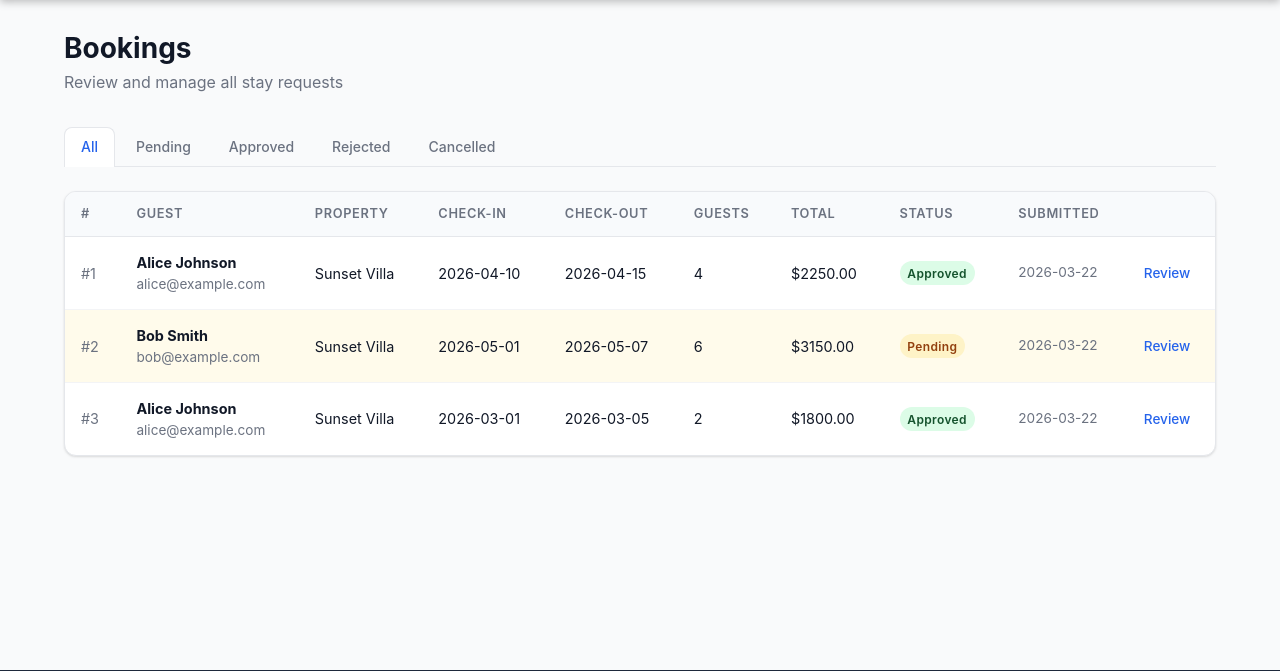
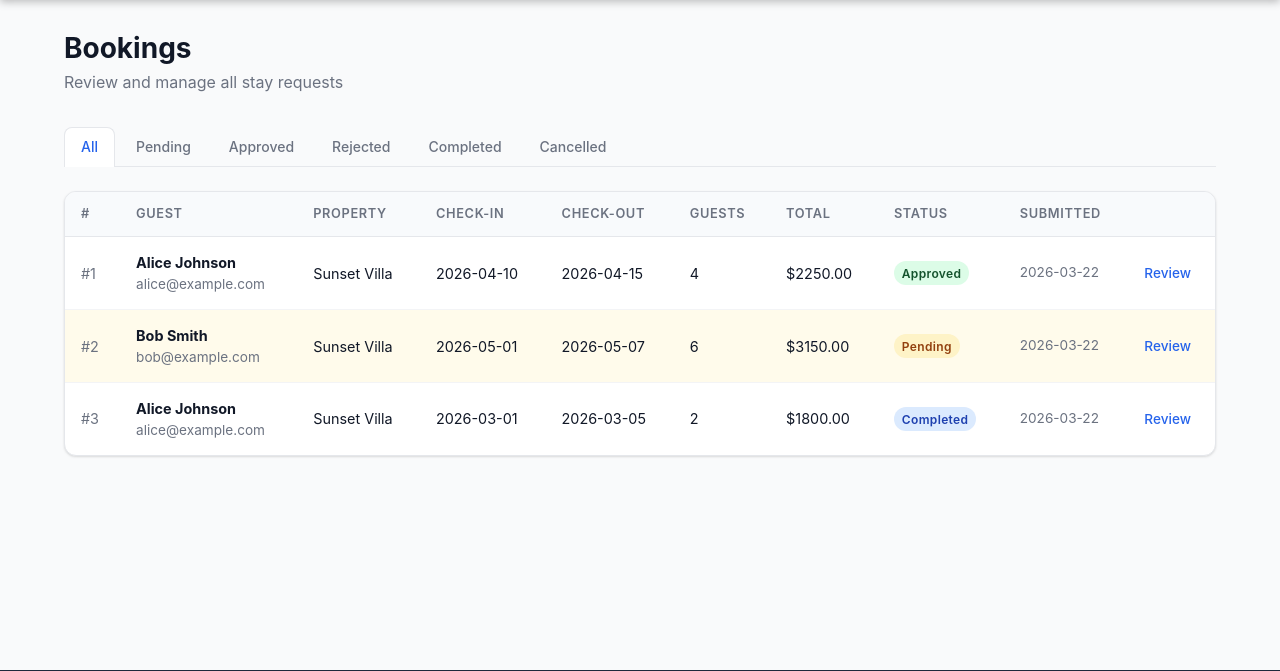
Before and after one commit to nm90/booking-site-mar17, a Flask app: page /admin/bookings in a window 1280 px wide. Shown: the part 60-731 px from the top of the page. Run offline with Flask 3, Linux system fonts and the light colour scheme; the visitor is signed in with stand-in values (Sample User, id 1); data comes from the database, SQL or seed files in the repository; parts of the project's set-up code (start-up, migrations or seed data) failed here and were passed over; some libraries are stand-ins or nearby versions.

Commit message:
feat: add completed booking status and enforce review eligibility (#11)
Bookings auto-transition to 'completed' after checkout date via a
before_request hook. Reviews can only be left on completed bookings,
not future approved stays.

Co-Authored-By: Claude Opus 4.6 <noreply@anthropic.com>

```diff
--- a/backend/app.py
+++ b/backend/app.py
@@ -164,6 +164,16 @@ init_database()
 
 
 # ============================================================================
+# AUTO-COMPLETE BOOKINGS
+# ============================================================================
+from backend.models.booking import Booking
+
+@app.before_request
+def auto_complete_bookings():
+    Booking.transition_completed()
+
+
+# ============================================================================
 # ROOT ROUTE
 # ============================================================================
 @app.route('/')
--- a/backend/controllers/portal_controller.py
+++ b/backend/controllers/portal_controller.py
@@ -169,8 +169,8 @@ def reviews_new(booking_id):
         flash('Booking not found.', 'error')
         return redirect(url_for('portal.bookings_index'))
 
-    if booking['status'] != 'approved':
-        flash('You can only review approved bookings.', 'error')
+    if booking['status'] != 'completed':
+        flash('You can only review completed stays.', 'error')
         return redirect(url_for('portal.bookings_show', booking_id=booking_id))
 
     return render_template('feedback/new.html', booking=booking)
--- a/backend/database/schema.sql
+++ b/backend/database/schema.sql
@@ -53,7 +53,7 @@ CREATE TABLE IF NOT EXISTS bookings (
     start_date DATE NOT NULL,
     end_date DATE NOT NULL,
     status TEXT NOT NULL DEFAULT 'pending'
-        CHECK (status IN ('pending', 'approved', 'rejected', 'cancelled')),
+        CHECK (status IN ('pending', 'approved', 'rejected', 'cancelled', 'completed')),
     total_price REAL NOT NULL DEFAULT 0,
     guests INTEGER NOT NULL DEFAULT 1,
     special_requests TEXT,
--- a/backend/database/seed.py
+++ b/backend/database/seed.py
@@ -88,7 +88,7 @@ def insert_seed_data():
 
         conn.execute("""
             INSERT INTO bookings (user_id, property_id, start_date, end_date, status, total_price, guests)
-            VALUES (2, 1, '2026-03-01', '2026-03-05', 'approved', 1800.00, 2)
+            VALUES (2, 1, '2026-03-01', '2026-03-05', 'completed', 1800.00, 2)
         """)
 
         # Review
--- a/backend/models/booking.py
+++ b/backend/models/booking.py
@@ -19,16 +19,18 @@ class Booking:
     Booking model for managing stay reservations.
 
     Lifecycle: pending → approved / rejected
-                        → cancelled (by customer or admin)
+                        → completed (auto, after checkout)
+                        → cancelled (by customer or admin, before completion)
     """
 
-    VALID_STATUSES = ['pending', 'approved', 'rejected', 'cancelled']
+    VALID_STATUSES = ['pending', 'approved', 'rejected', 'cancelled', 'completed']
 
     ALLOWED_TRANSITIONS = {
         'pending': ['approved', 'rejected'],
-        'approved': ['cancelled'],
+        'approved': ['cancelled', 'completed'],
         'rejected': [],
         'cancelled': [],
+        'completed': [],
     }
 
     @staticmethod
@@ -85,7 +87,7 @@ class Booking:
         """
         query = """
             SELECT id FROM bookings
-            WHERE status IN ('pending', 'approved')
+            WHERE status IN ('pending', 'approved', 'completed')
             AND property_id = ?
             AND start_date < ?
             AND end_date > ?
@@ -273,6 +275,15 @@ class Booking:
         return Booking.get_by_id(booking_id, include_relations=True)
 
     @staticmethod
+    def transition_completed():
+        """Auto-transition approved bookings past checkout to 'completed'."""
+        execute_query(
+            """UPDATE bookings SET status='completed', updated_at=CURRENT_TIMESTAMP
+               WHERE status='approved' AND end_date <= date('now')""",
+            commit=True
+        )
+
+    @staticmethod
     def cancel(booking_id: int, user_id: int) -> Optional[Dict]:
         """
         Cancel a booking (customer action).
--- a/backend/models/review.py
+++ b/backend/models/review.py
@@ -60,8 +60,8 @@ class Review:
         if not booking:
             raise ValueError("Booking not found or does not belong to you")
 
-        if booking['status'] not in ['approved']:
-            raise ValueError("You can only review approved bookings")
+        if booking['status'] not in ['completed']:
+            raise ValueError("You can only review completed stays")
 
         # Check not already reviewed
         existing = execute_query(
--- a/backend/static/css/main.css
+++ b/backend/static/css/main.css
@@ -332,6 +332,7 @@ footer a { color: rgba(255,255,255,.75); }
 .badge-approved  { background: var(--success-light); color: #14532d; }
 .badge-rejected  { background: var(--danger-light);  color: #7f1d1d; }
 .badge-cancelled { background: #f3f4f6; color: #6b7280; }
+.badge-completed { background: #dbeafe; color: #1e40af; }
 
 .badge-status-active    { background: var(--success-light); color: #14532d; }
 .badge-status-suspended { background: var(--danger-light);  color: #7f1d1d; }
--- a/backend/templates/admin/bookings.html
+++ b/backend/templates/admin/bookings.html
@@ -19,6 +19,8 @@
        class="filter-tab {% if current_status == 'approved' %}active{% endif %}">Approved</a>
     <a href="?status=rejected"
        class="filter-tab {% if current_status == 'rejected' %}active{% endif %}">Rejected</a>
+    <a href="?status=completed"
+       class="filter-tab {% if current_status == 'completed' %}active{% endif %}">Completed</a>
     <a href="?status=cancelled"
        class="filter-tab {% if current_status == 'cancelled' %}active{% endif %}">Cancelled</a>
 </div>
--- a/backend/templates/bookings/show.html
+++ b/backend/templates/bookings/show.html
@@ -66,12 +66,12 @@
                 </form>
             {% endif %}
 
-            {% if booking.status == 'approved' and not already_reviewed %}
+            {% if booking.status == 'completed' and not already_reviewed %}
                 <a href="{{ url_for('portal.reviews_new', booking_id=booking.id) }}"
                    class="btn btn-outline">✍️ Leave a Review</a>
             {% endif %}
 
-            {% if booking.status == 'approved' %}
+            {% if booking.status in ['approved', 'completed'] %}
                 <a href="{{ url_for('portal.adventures_new') }}?booking_id={{ booking.id }}"
                    class="btn btn-outline">🏄 Book an Adventure</a>
             {% endif %}
@@ -85,6 +85,7 @@
                 <li><span class="badge badge-pending">pending</span> Awaiting host review</li>
                 <li><span class="badge badge-approved">approved</span> Your stay is confirmed</li>
                 <li><span class="badge badge-rejected">rejected</span> Dates unavailable</li>
+                <li><span class="badge badge-completed">completed</span> Stay finished — leave a review!</li>
                 <li><span class="badge badge-cancelled">cancelled</span> Booking cancelled</li>
             </ul>
         </div>
--- a/backend/templates/portal/dashboard.html
+++ b/backend/templates/portal/dashboard.html
@@ -14,6 +14,7 @@
 <div class="stats-row">
     {% set pending = bookings | selectattr('status', 'eq', 'pending') | list %}
     {% set approved = bookings | selectattr('status', 'eq', 'approved') | list %}
+    {% set completed = bookings | selectattr('status', 'eq', 'completed') | list %}
     {% set adv_pending = adventure_bookings | selectattr('status', 'eq', 'pending') | list %}
 
     <div class="stat-card">
@@ -25,8 +26,8 @@
         <div class="stat-label">Pending Approval</div>
     </div>
     <div class="stat-card stat-card-success">
-        <div class="stat-number">{{ approved | length }}</div>
-        <div class="stat-label">Approved Stays</div>
+        <div class="stat-number">{{ approved | length + completed | length }}</div>
+        <div class="stat-label">Confirmed Stays</div>
     </div>
     <div class="stat-card stat-card-accent">
         <div class="stat-number">{{ adventure_bookings | length }}</div>
```
